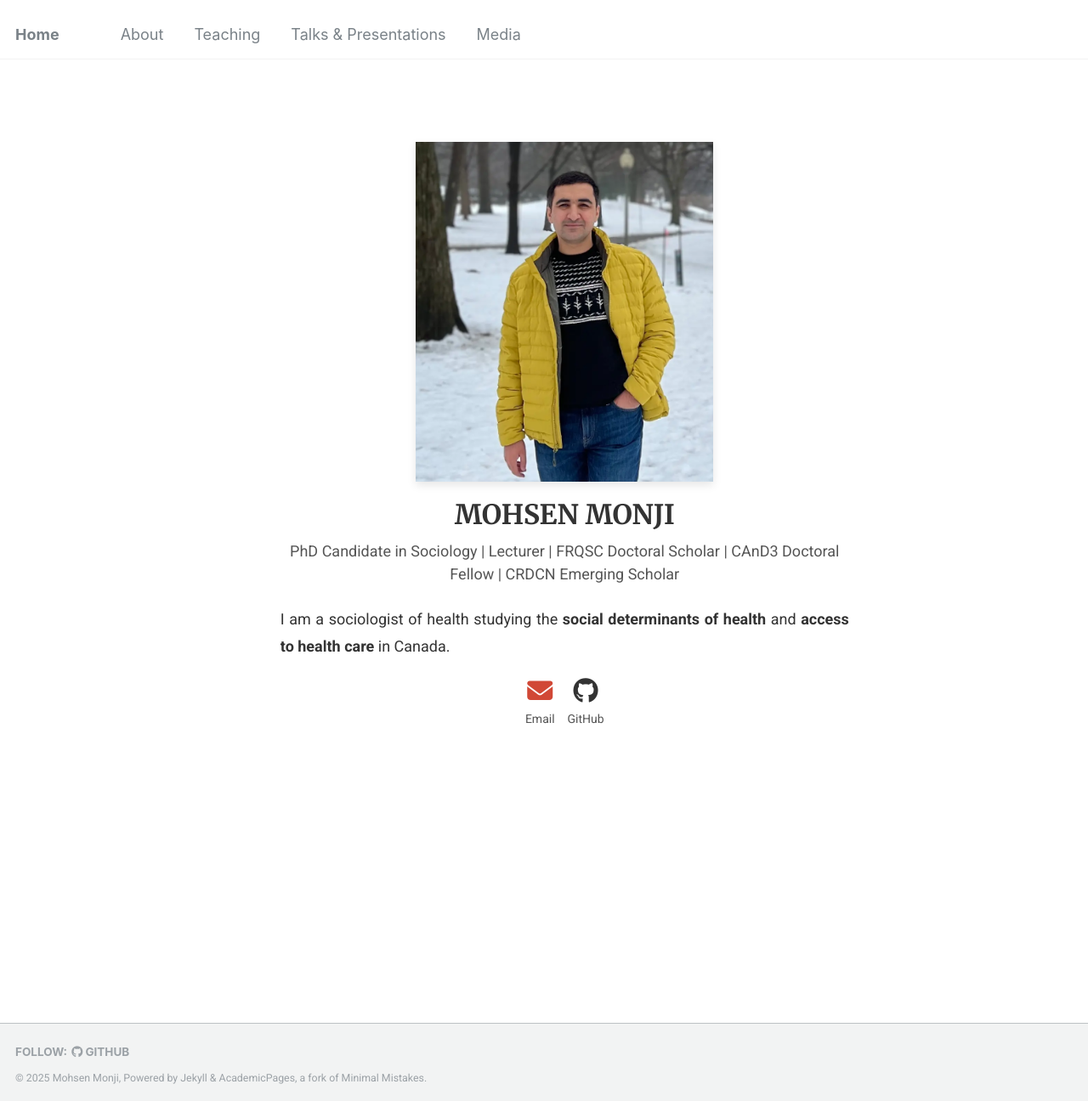
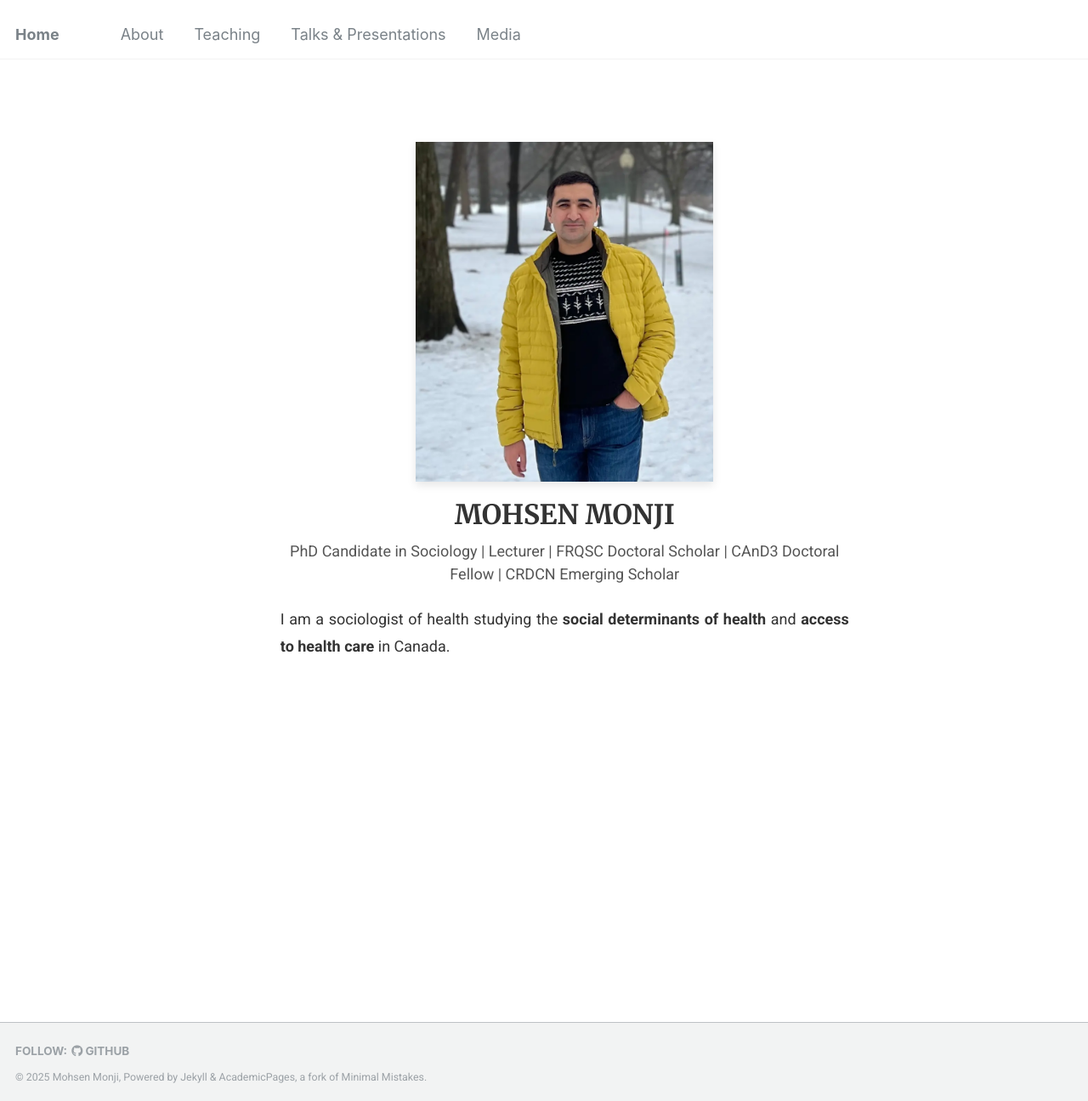
Before and after one commit to Mohsnmonji/mohsnmonji.github.io, a Jekyll site: the page built from _pages/front.md, in a window 1280 px wide and 1296 px high. Shown: the whole window at 85% size. Built offline with Jekyll 4.4.1, drawn with Linux system fonts in a browser that asks for light colours.

Commit message:
Update front.md

```diff
--- a/_pages/front.md
+++ b/_pages/front.md
@@ -29,19 +29,3 @@ hide_avatar: true
   <strong>social determinants of health</strong> and
   <strong>access to  health care</strong> in Canada.
 </p>
-
- <!-- Social Media Links -->
-<div style="display: flex; justify-content: center; gap: 15px; margin-bottom: 20px;">
-  <div style="text-align: center;">
-    <a href="mailto:mohsen.monji@concordia.ca" target="_blank" style="text-decoration: none;">
-      <i class="fas fa-envelope" style="color: #D14836; font-size: 30px;"></i><br>
-      <span style="font-size: 14px; color: #555;">Email</span>
-    </a>
-  </div>
-  <div style="text-align: center;">
-    <a href="https://github.com/Mohsnmonji" target="_blank" style="text-decoration: none;">
-      <i class="fab fa-github" style="color: #333; font-size: 30px;"></i><br>
-      <span style="font-size: 14px; color: #555;">GitHub</span>
-    </a>
-  </div>
-</div>
```
